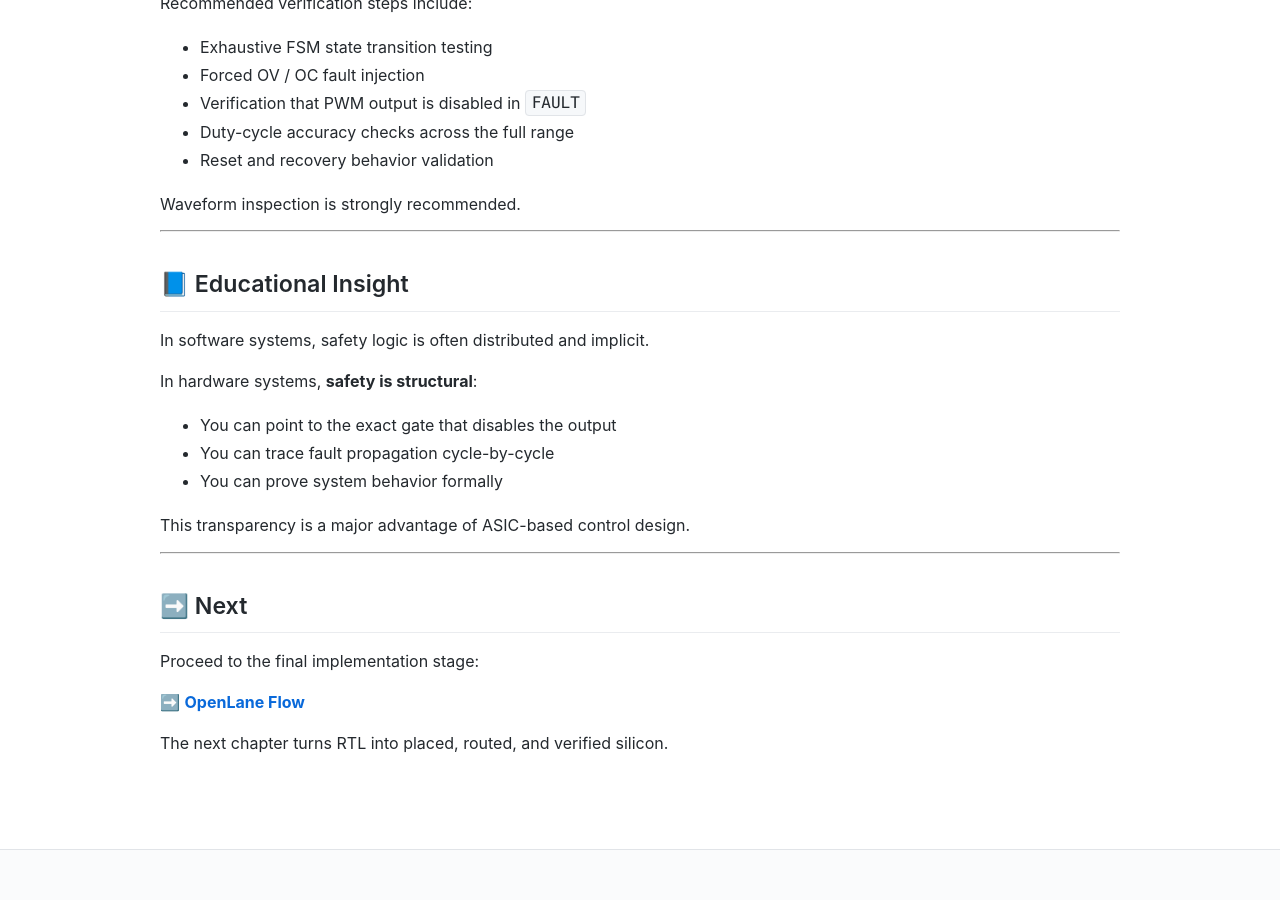
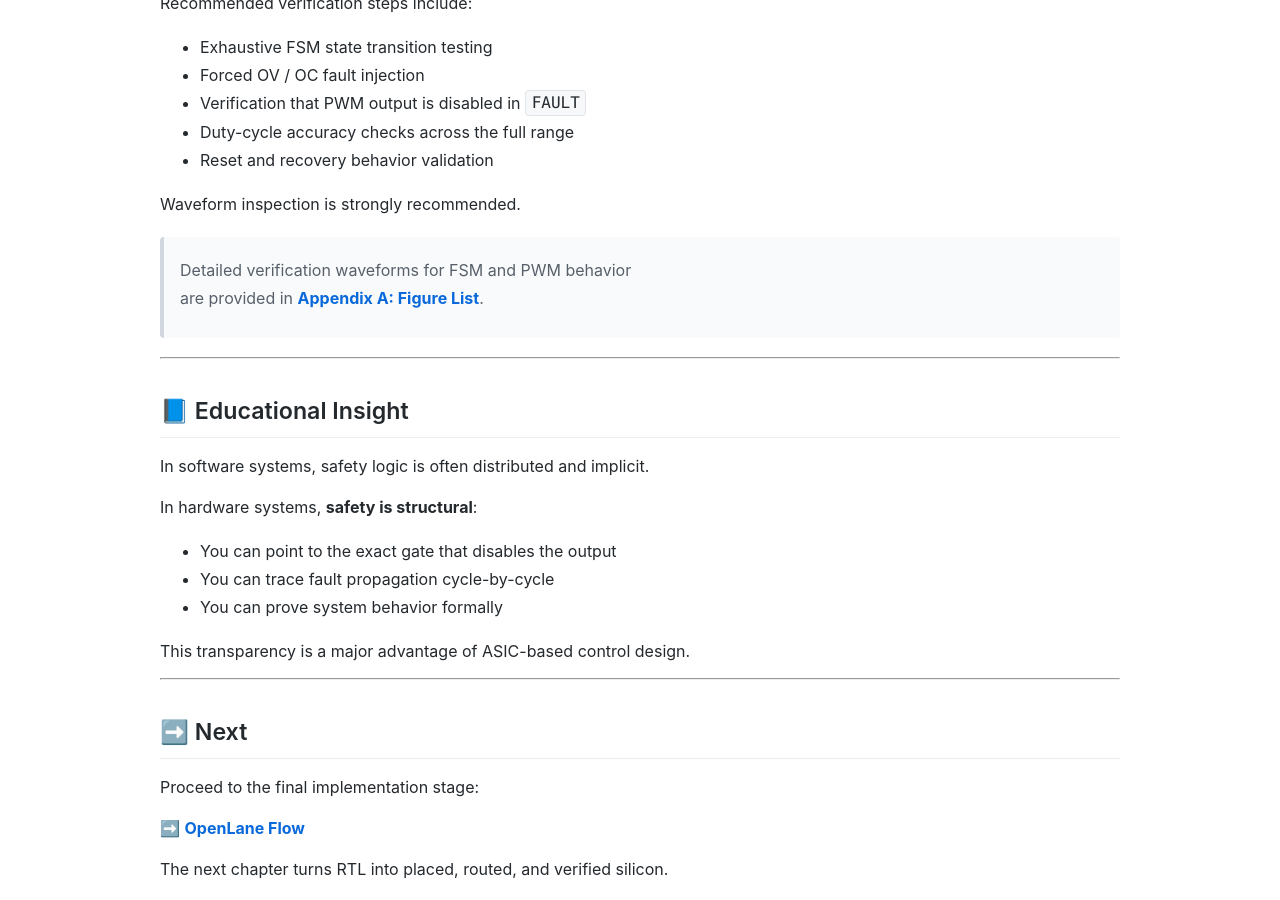
Before and after one commit to Samizo-AITL/vi-control-asic-sky130, a Jekyll site: the page built from docs/04_fsm_pwm.md, in a window 1280 px wide and 900 px high, scrolled down 4586 px. Built offline with Jekyll 4.4.1, drawn with Linux system fonts in a browser that asks for light colours.

Commit message:
Update 04_fsm_pwm.md

```diff
--- a/docs/04_fsm_pwm.md
+++ b/docs/04_fsm_pwm.md
@@ -199,6 +199,9 @@ Recommended verification steps include:
 
 Waveform inspection is strongly recommended.
 
+> Detailed verification waveforms for FSM and PWM behavior
+> are provided in **[Appendix A: Figure List](appendix_figures.md)**.
+
 ---
 
 ## 📘 Educational Insight
```
